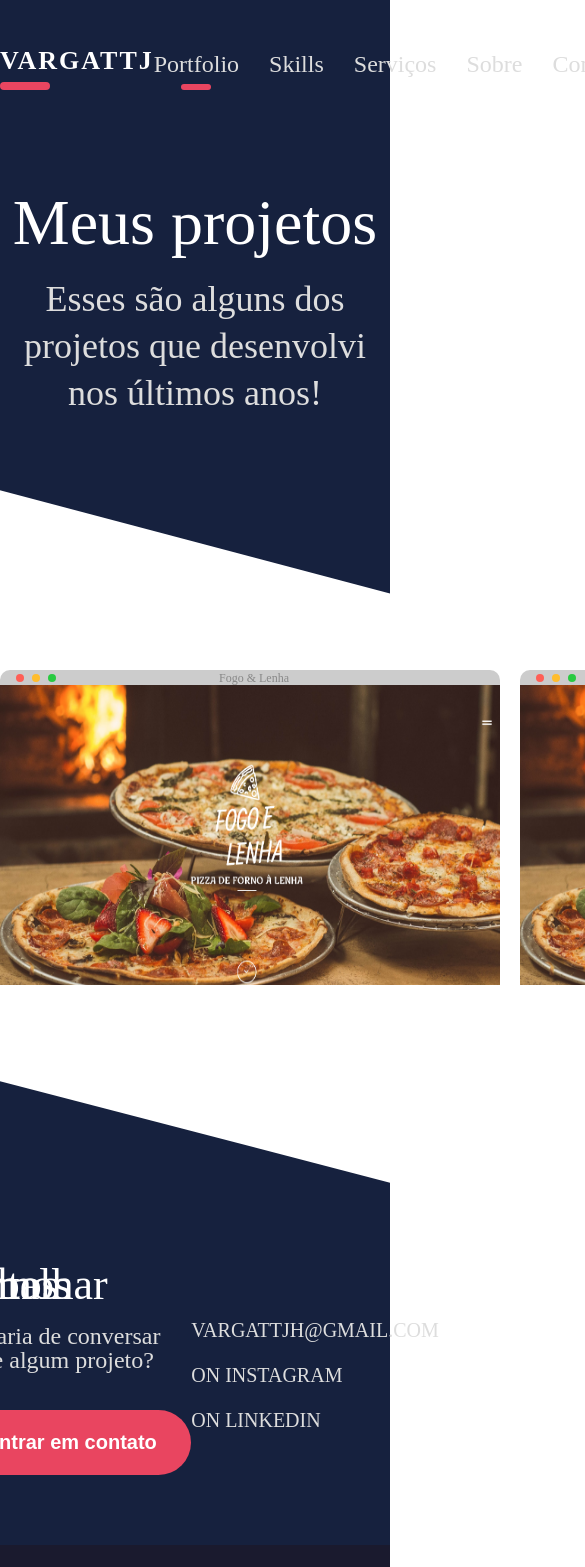
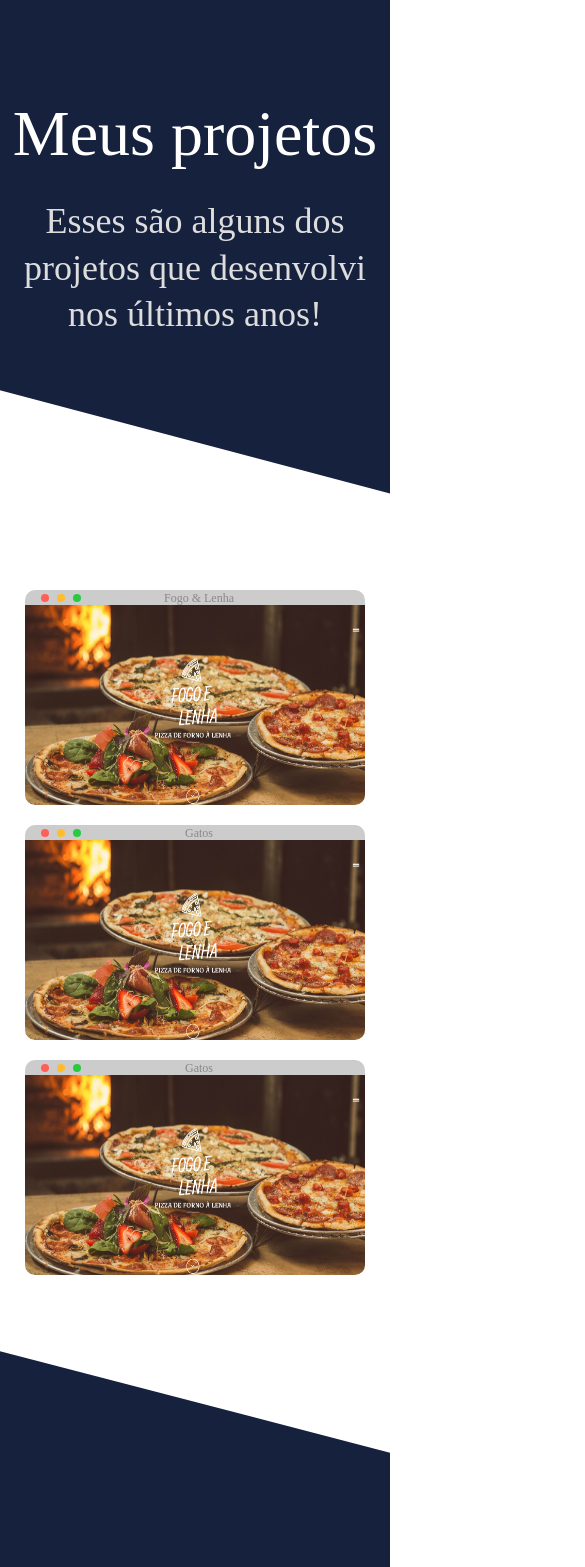
Before and after one commit to Vargattj/portfolio-next, a Next.js app: page /portfolio in a window 390 px wide. Shown: the top 1567 px of the page, 585 px wide, since content can reach past the window. Built offline with nearby package versions, Linux system fonts and the light colour scheme.

Commit message:
responsivo parte 1

```diff
--- a/package.json
+++ b/package.json
@@ -12,6 +12,7 @@
     "react": "^16.8.0",
     "react-awesome-slider": "^4.1.0",
     "react-dom": "^16.8.0",
+    "react-driftjs": "^1.1.11",
     "react-icons": "^3.11.0",
     "react-is": "^16.8.0",
     "react-spring": "^8.0.27",
--- a/src/components/Banner/styles.js
+++ b/src/components/Banner/styles.js
@@ -48,7 +48,6 @@ export const Container = styled.div`
       }
       h1 {
         font-size: 64px;
-        line-height: 0;
       }
     }
   }
--- a/src/components/Footer/index.js
+++ b/src/components/Footer/index.js
@@ -23,7 +23,7 @@ export function Footer() {
         </Separator>
         <Wrapper>
           <div className="contact">
-            <h2>Vamos trabalhar juntos</h2>
+            <h2>Vamos trabalhar juntos!</h2>
             <p>Gostaria de conversar sobre algum projeto?</p>
             <Button>Entrar em contato</Button>
           </div>
--- a/src/components/Footer/styles.js
+++ b/src/components/Footer/styles.js
@@ -21,6 +21,7 @@ export const Separator = styled.div`
     fill: #fff;
   }
 `;
+
 export const Container = styled.footer`
   background-color: ${({ theme }) => theme.colors.primary};
   position: relative;
@@ -39,7 +40,6 @@ export const Container = styled.footer`
         padding-top: 10px;
         color: #fff;
         font-size: 44px;
-        line-height: 0;
       }
       & > p {
         color: #ddd;
@@ -73,4 +73,33 @@ export const Container = styled.footer`
     text-align: center;
     color: #aaa;
   }
+
+  @media only screen and (max-width: 768px) {
+    & > div {
+      flex-direction: column;
+      ul {
+        li {
+          margin: 0;
+        }
+      }
+      .contact {
+        padding: 10px;
+        h2 {
+          font-size: 36px;
+        }
+        p {
+          font-size: 20px;
+          margin: 20px 0;
+        }
+        height: 200px;
+        justify-content: space-between;
+        margin-bottom: 50px;
+        button {
+          align-self: center;
+          width: 100%;
+          padding: 15px 15px;
+        }
+      }
+    }
+  }
 `;
--- a/src/components/Modal/index.js
+++ b/src/components/Modal/index.js
@@ -63,7 +63,7 @@ export default function Modal({ showModal, setShowModal }) {
                       );
                     })}
                   </AwesomeSlider>
-                  <div>
+                  <div className="description">
                     <h2>Sobre esse projeto</h2>
                     <p>{filterProjects[0].details.about}</p>
                     <br />
--- a/src/components/Modal/style.js
+++ b/src/components/Modal/style.js
@@ -10,19 +10,29 @@ export const Background = styled.div`
   display: flex;
   justify-content: center;
   align-items: center;
+
+  @media only screen and (max-width: 768px) {
+    width: 100%;
+    align-items: center;
+  }
 `;
 
 export const ModalWrapper = styled.div`
-  width: 1050px;
+  width: 100%;
   height: 550px;
   box-shadow: 0 5px 16px rgba(0, 0, 0, 0.2);
   background: #16213e;
   color: #000;
-  display: grid;
   position: relative;
   z-index: 10;
   border-radius: 10px;
-  overflow-y: scroll;
+  display: flex;
+
+  @media only screen and (max-width: 768px) {
+    padding: 10px;
+    width: 100%;
+    height: 80vh;
+  }
 `;
 
 export const ModalContent = styled.div`
@@ -38,13 +48,14 @@ export const ModalContent = styled.div`
   .slider {
     margin-bottom: 36px;
   }
-    div {
-      img {
-        max-width: 800px;
-      }
+  div {
+    width: 100%;
+    img {
+      width: 100%;
     }
   }
-  div {
+
+  .description {
     line-height: 1.4;
     display: flex;
     flex-direction: column;
@@ -83,15 +94,27 @@ export const ModalContent = styled.div`
       margin-left: 20px;
     }
   }
+
+  @media only screen and (max-width: 768px) {
+    width: 100%;
+    padding: 10px;
+    overflow-y: scroll;
+
+    .description {
+      max-width: 300px;
+      /* width: 100%; */
+    }
+  }
 `;
 
 export const CloseModalButton = styled(MdClose)`
   cursor: pointer;
-  position: absolute;
+  position: fixed;
   top: 20px;
-  right: 20px;
+  right: 40px;
   width: 32px;
   height: 32px;
   padding: 0;
   z-index: 10;
+  color: #ddd;
 `;
--- a/src/components/ProjectList/styles.js
+++ b/src/components/ProjectList/styles.js
@@ -20,7 +20,6 @@ export const Container = styled.ul`
 
     &:last-child {
       margin-right: auto;
-      justify-self: center;
     }
 
     .main {
@@ -69,7 +68,6 @@ export const Container = styled.ul`
       position: relative;
       &:hover {
         transition: all 0.5s cubic-bezier(0.8, 0.5, 0.2, 1.4);
-        /* box-shadow: 0px 2px 3px rgba(0, 0, 0, 0.3); */
         transform: scale(0.97);
         .descriptions {
           left: 0px;
@@ -99,8 +97,7 @@ export const Container = styled.ul`
         position: absolute;
         top: 0px;
         left: 0px;
-        background-color: rgba(150, 150, 150, 0.7);
-        background-color: rgba(225, 225, 225, 0.7);
+        background-color: rgba(80, 80, 80, 0.7);
         width: 100%;
         height: 100%;
         transition: all 0.7s ease-in-out;
@@ -109,18 +106,19 @@ export const Container = styled.ul`
         clip-path: circle(0% at 100% 100%);
       }
       ul {
+        display: flex;
+        max-width: 300px;
         transform: translateX(-70px);
-        max-width: 300px;
         margin: 0 auto;
-        display: flex;
-        align-items: center;
-        flex: 1;
         height: 100%;
         transition: all, 0.7s ease-in-out;
+        align-items: center;
+        flex-wrap: wrap;
+        align-content: center;
         li {
+          margin-top: 10px;
           display: inline-block;
           background-color: #333;
-          width: fit-content;
           font-size: 12px;
           font-weight: bold;
           color: #ddd;
@@ -144,4 +142,26 @@ export const Container = styled.ul`
       }
     }
   }
+
+  @media only screen and (max-width: 1040px) {
+    width: 100%;
+
+    li {
+      margin: 0 auto;
+      a {
+        margin-top: 20px;
+        max-width: 340px;
+        &:last-child {
+          margin: center;
+        }
+        .main {
+          img {
+            width: 100%;
+            height: 200px;
+            border-radius: 0 0 10px 10px;
+          }
+        }
+      }
+    }
+  }
 `;
--- a/src/components/Wrapper/styles.js
+++ b/src/components/Wrapper/styles.js
@@ -3,4 +3,8 @@ import styled from "styled-components";
 export const Container = styled.div`
   max-width: 1150px;
   margin: 0 auto;
+
+  @media only screen and (max-width: 768px) {
+    width: 100%;
+  }
 `;
--- a/src/components/nav/index.js
+++ b/src/components/nav/index.js
@@ -1,11 +1,33 @@
 import Link from "next/link";
 import { Container } from "./styles";
 import { useRouter } from "next/router";
+import { useEffect, useState } from "react";
 
 export default function Nav() {
   const router = useRouter();
+  const [mobileMenu, setMobileMenu] = useState(true);
+
+  function useMedia(media) {
+    const [match, setMatch] = useState(null);
+
+    useEffect(() => {
+      function changeMatch() {
+        const { matches } = window.matchMedia(media);
+        setMatch(matches);
+      }
+      changeMatch();
+      window.addEventListener("resize", changeMatch);
+      return () => {
+        window.removeEventListener("resize", changeMatch);
+      };
+    }, [media]);
+    // return match;
+  }
+
+  const mobile = useMedia("(max-width: 768px");
   return (
     <Container>
+      {mobile && (
         <nav>
           <h2>
             <Link href="/">
@@ -40,6 +62,7 @@ export default function Nav() {
             </li>
           </ul>
         </nav>
+      )}
     </Container>
   );
 }
--- a/src/components/nav/styles.js
+++ b/src/components/nav/styles.js
@@ -15,8 +15,6 @@ export const Container = styled.header`
     justify-content: space-between;
 
     h2 {
-      padding: 10px 0;
-
       a {
         color: #fff;
         font-size: 26px;
@@ -25,7 +23,7 @@ export const Container = styled.header`
         letter-spacing: 2px;
         padding-top: 8px;
         text-decoration: none;
-
+      }
       &::after {
         content: "";
         display: block;
@@ -35,11 +33,11 @@ export const Container = styled.header`
         border-radius: 50px;
         margin-top: 8px;
         transition: width 0.2s;
+        cursor: unset;
       }
       &:hover {
         &::after {
           width: 30px;
-          }
         }
       }
     }
--- a/src/projects.js
+++ b/src/projects.js
@@ -8,7 +8,15 @@ export const projects = [
       about:
         "Projeto desenvolvido para um restaurante regional. Além da criação do HTML, CSS e JS, também fui responsável pelo design.",
       images: ["../../images/toph.jpg", "../../images/hulkfome.png"],
-      tecnologies: ["SCSS", "HTML", "JAVASCRIPT", "JQUERY"],
+      tecnologies: [
+        "SCSS",
+        "HTML",
+        "JAVASCRIPT",
+        "JQUERY",
+        "JQUERY",
+        "JQUERY",
+        "JQUERY",
+      ],
     },
   },
   {
@@ -23,4 +31,16 @@ export const projects = [
       tecnologies: ["../../images/toph.jpg", "../../images/hulkfome.png"],
     },
   },
+  {
+    id: 3,
+    name: "Gatos",
+    image: "../../../images/fogo-e-lenha.png",
+    query: "gatos",
+    details: {
+      about:
+        "Projeto desenvolvido para um restaurante regional. Além da criação do HTML, CSS e JS, também fui responsável pelo design.",
+      images: ["../../images/toph.jpg", "../../images/hulkfome.png"],
+      tecnologies: ["../../images/toph.jpg", "../../images/hulkfome.png"],
+    },
+  },
 ];
```
Also changed, not shown: src/pages/contato.js (+9 -5 lines), 1 other file (tests, documents, lock files or other folders). Lines whose indentation alone changed are shown as unchanged.
